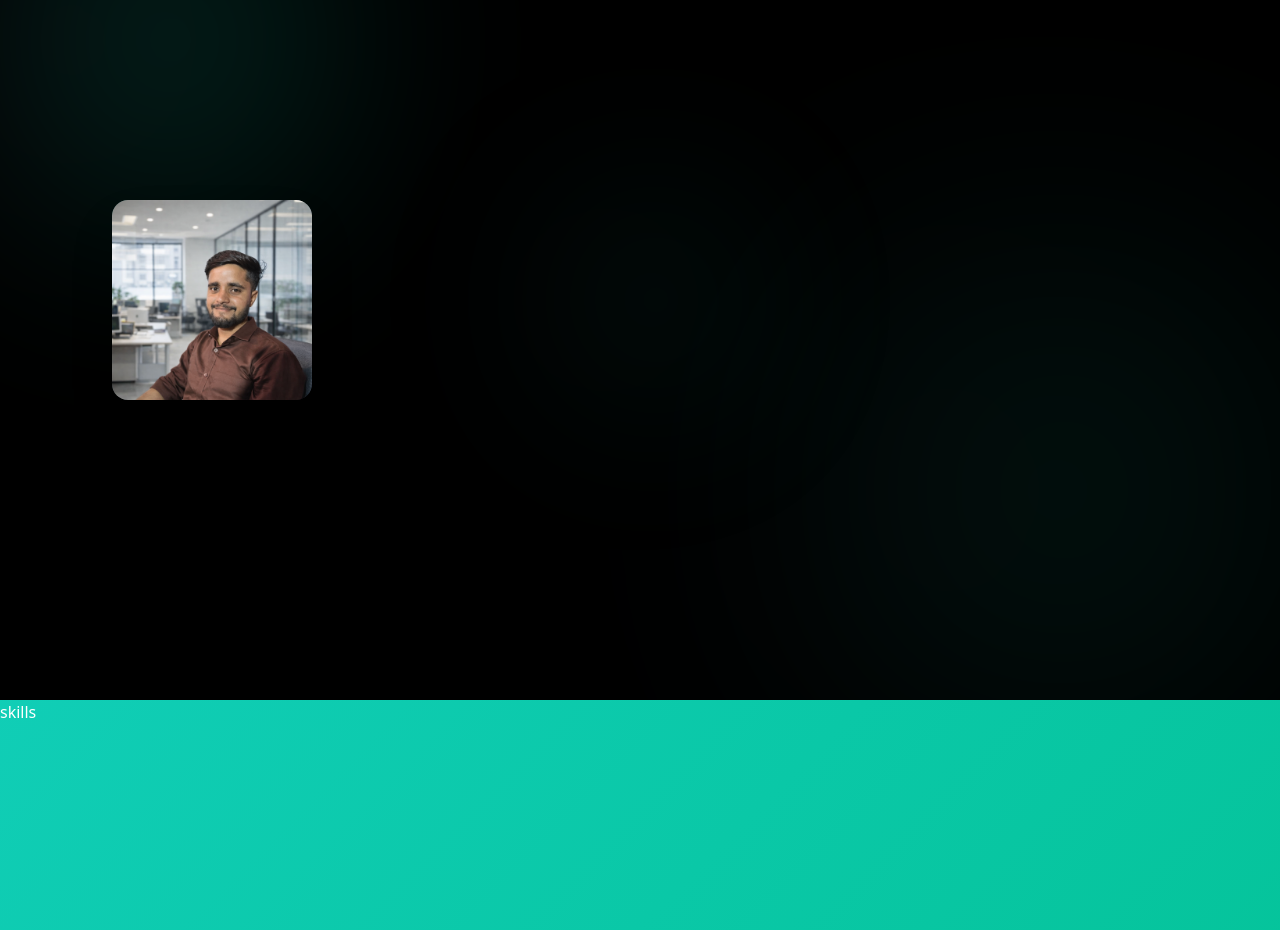
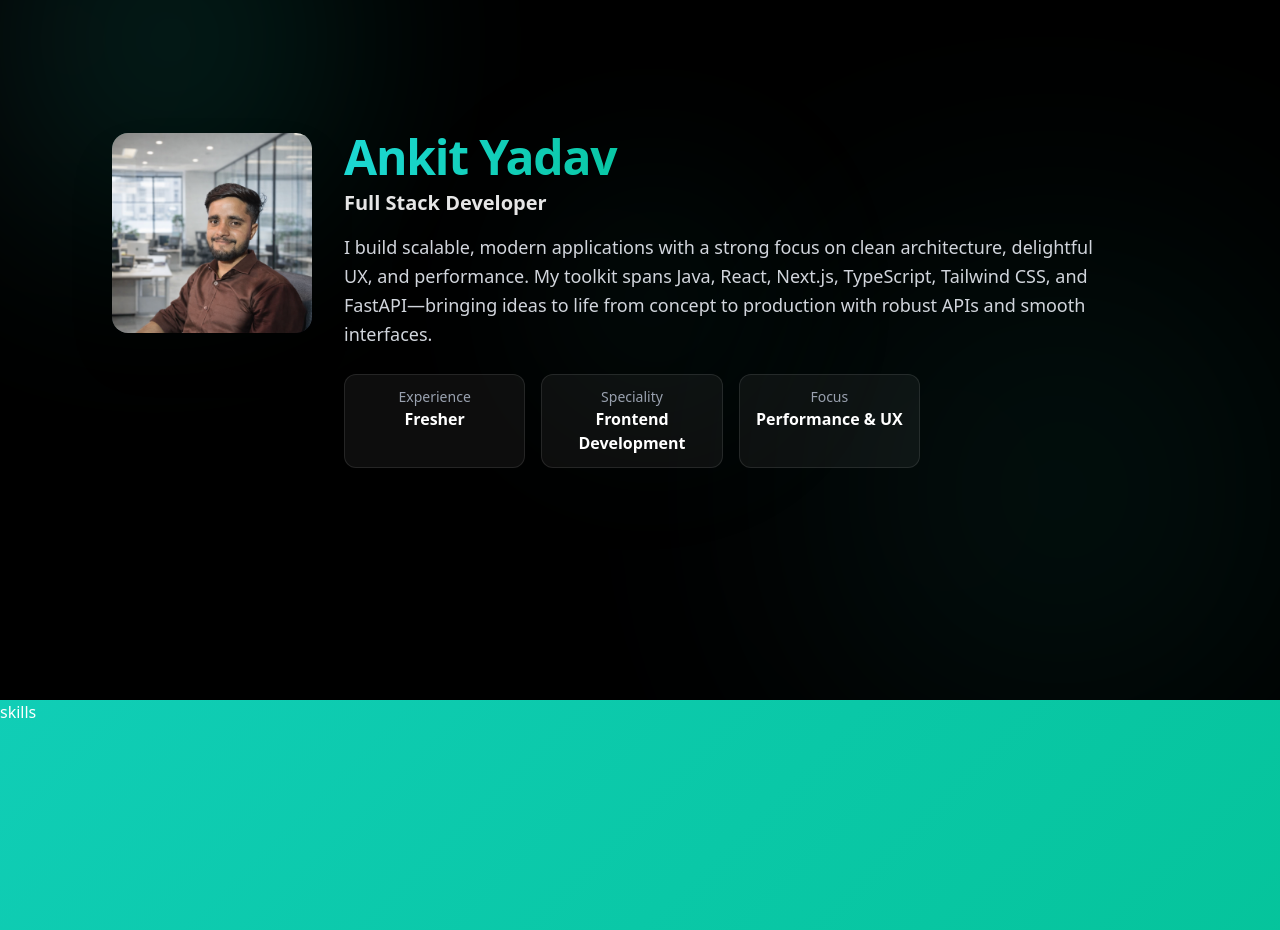
Before and after one commit to ankit-yadav90/My-Portfolio, a React (Vite) app in the folder Portfolio/: page / in a window 1280 px wide. Shown: the part 900-1830 px from the top of the page. Built offline with nearby package versions, Linux system fonts and the light colour scheme.

Commit message:
add to the spacility

```diff
--- a/Portfolio/src/sections/About.jsx
+++ b/Portfolio/src/sections/About.jsx
@@ -3,6 +3,13 @@ import { motion } from "framer-motion"
 import p from "../assets/p.png"
 
 const About = () => {
+
+  const stats = [
+    { label: "Experience", value: "Fresher  " },
+    { label: "Speciality", value: "Frontend Development" },
+    { label: "Focus", value: "Performance & UX" },
+  ]
+
   const glows = [
     "-top-10 -left-10 w-[360px] h-[360px] opacity-20 blur-[120px]",
     "bottom-0 right-10 w-[420px] h-[420px] opacity-15 blur-[140px] delay-300",
@@ -34,6 +41,32 @@ const About = () => {
 
         </motion.div>
 
+        <div className='flex-1 flex flex-col justify-center text-center md:text-left'>
+          <h2 className='text-4xl sm:text-5xl font-extrabold tracking-tight bg-clip-text text-transparent
+          bg-gradient-to-r from-[#1cd8d2] via-[#00bf8f] to-[#1cd8d2]'>
+            Ankit Yadav
+          </h2>
+          <p className='mt-2 text-lg sm:text-xl text-white/90 font-semibold'>
+          Full Stack Developer
+          </p>
+          <p className='mt-4 text-gray-300 leading-relaxed text-base md:text-lg max-w-2xl md:max-w-3xl'>
+          I build scalable, modern applications with a strong focus on clean architecture, delightful UX, and performance. My toolkit spans Java, React, Next.js, TypeScript, Tailwind CSS, and FastAPI—bringing ideas to life from concept to production with robust APIs and smooth interfaces.
+          </p>
+          <div className='mt-6 grid grid-cols-2 sm:grid-cols-3 gap-3 sm:gap-4 max-w-xl'>
+            {stats.map((item, i) => (
+              <motion.div key={i} className='rounded-xl border border-white/10 bg-white/5 px-4 py-3 text-center'
+              initial={{opacity:0 , y:10}}
+              whileInView={{opacity:1 , y:0}}
+              transition={{duration:0.4, delay: 0.05 * i}}
+              viewport={{once:true, amount:0.3}}
+              >
+              <div className='text-sm text-gray-400'>{item.label}</div>
+              <div className='text-base font-semibold'>{item.value}</div>
+              </motion.div>
+            ))}
+          </div>
+        </div>
+
       </motion.div>
 
     </div>
```
